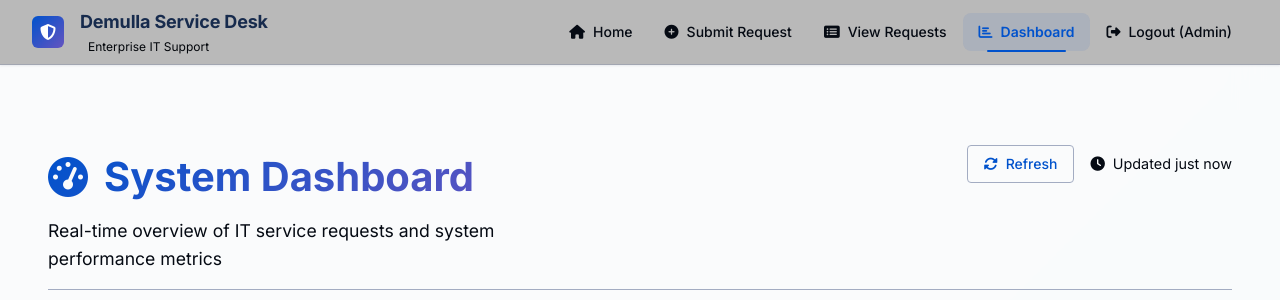
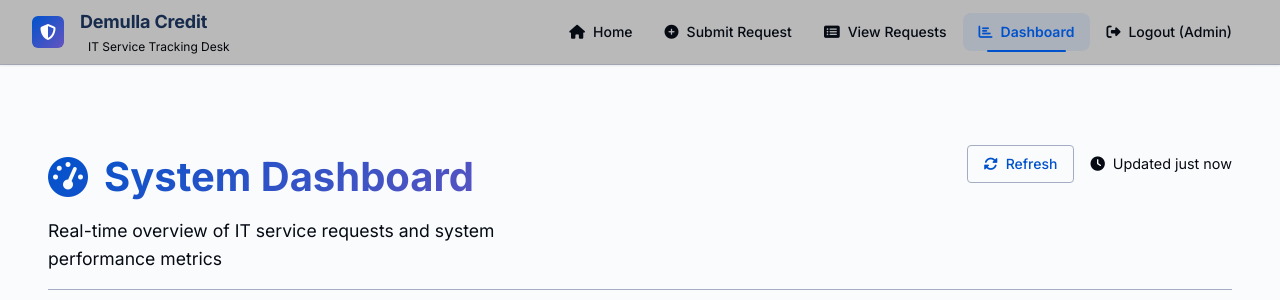
Before and after one commit to donmaleek/IT-service-tracker, a Flask app: page /dashboard in a window 1280 px wide. Shown: the top 300 px of the page. Run offline with Flask 3, Linux system fonts and the light colour scheme; the visitor is signed in with stand-in values (Sample User, id 1).

Commit message:
editing README

```diff
--- a/templates/base.html
+++ b/templates/base.html
@@ -588,8 +588,8 @@ Professional, responsive foundation with enhanced accessibility and performance
                     <i class="fas fa-shield-alt"></i>
                 </div>
                 <div>
-                    <div class="logo-text">Demulla Service Desk</div>
-                    <div class="logo-subtitle">Enterprise IT Support</div>
+                    <div class="logo-text">Demulla Credit</div>
+                    <div class="logo-subtitle">IT Service Tracking Desk</div>
                 </div>
             </div>
         </a>
@@ -690,15 +690,10 @@ Professional, responsive foundation with enhanced accessibility and performance
                     <div class="footer-brand">
                         <div class="footer-copyright">
                             <i class="fas fa-copyright" aria-hidden="true"></i>
-                            2024 Demulla Group. All rights reserved.
+                            2025 Demulla Credit Group. All rights reserved.
                         </div>
                     </div>
-                    <div class="footer-links">
-                        <a href="#" class="footer-link">Privacy Policy</a>
-                        <a href="#" class="footer-link">Terms of Service</a>
-                        <a href="#" class="footer-link">Service Level Agreement</a>
-                        <a href="#" class="footer-link">Contact Support</a>
-                    </div>
+
                 </div>
             </div>
         </footer>
```
